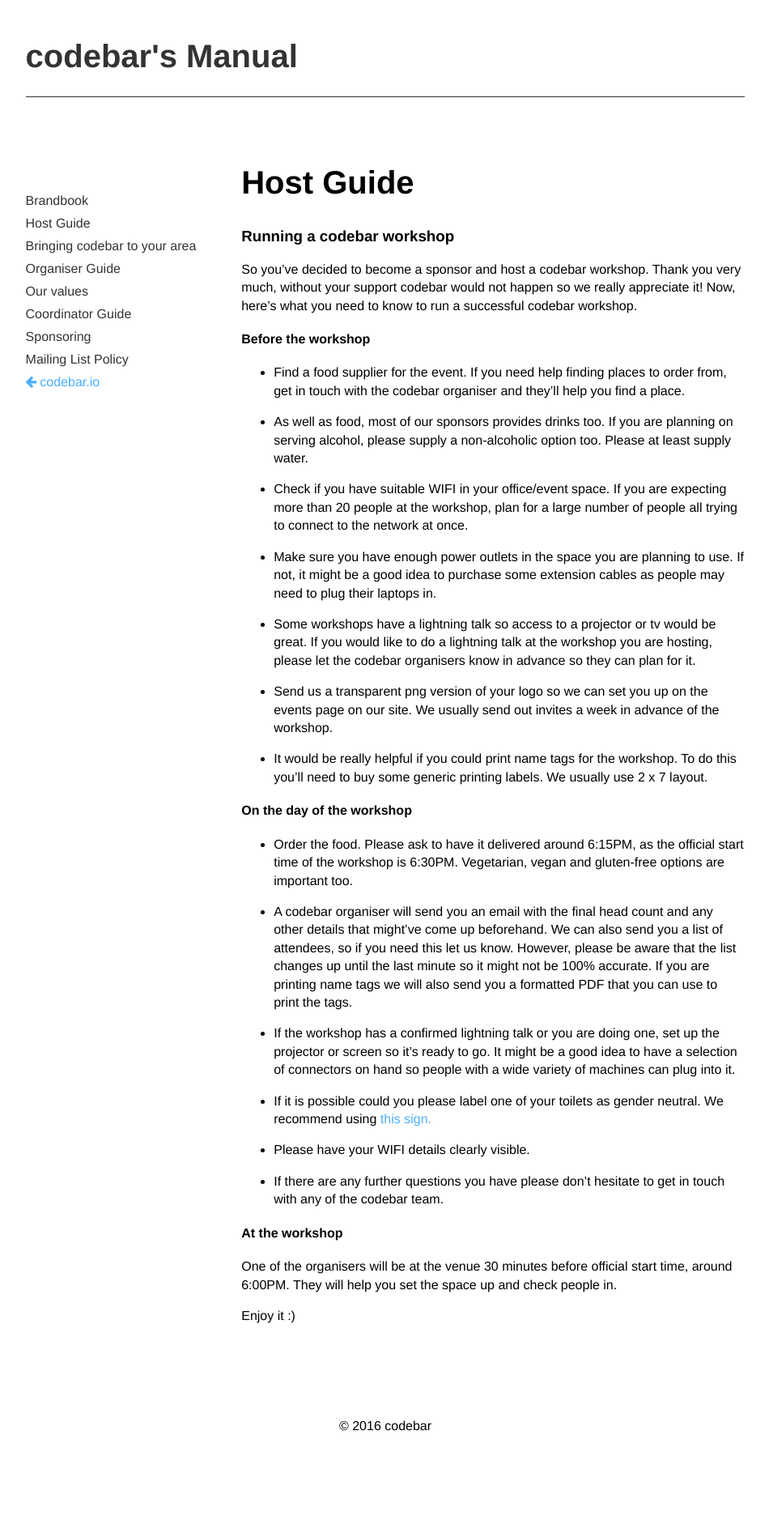
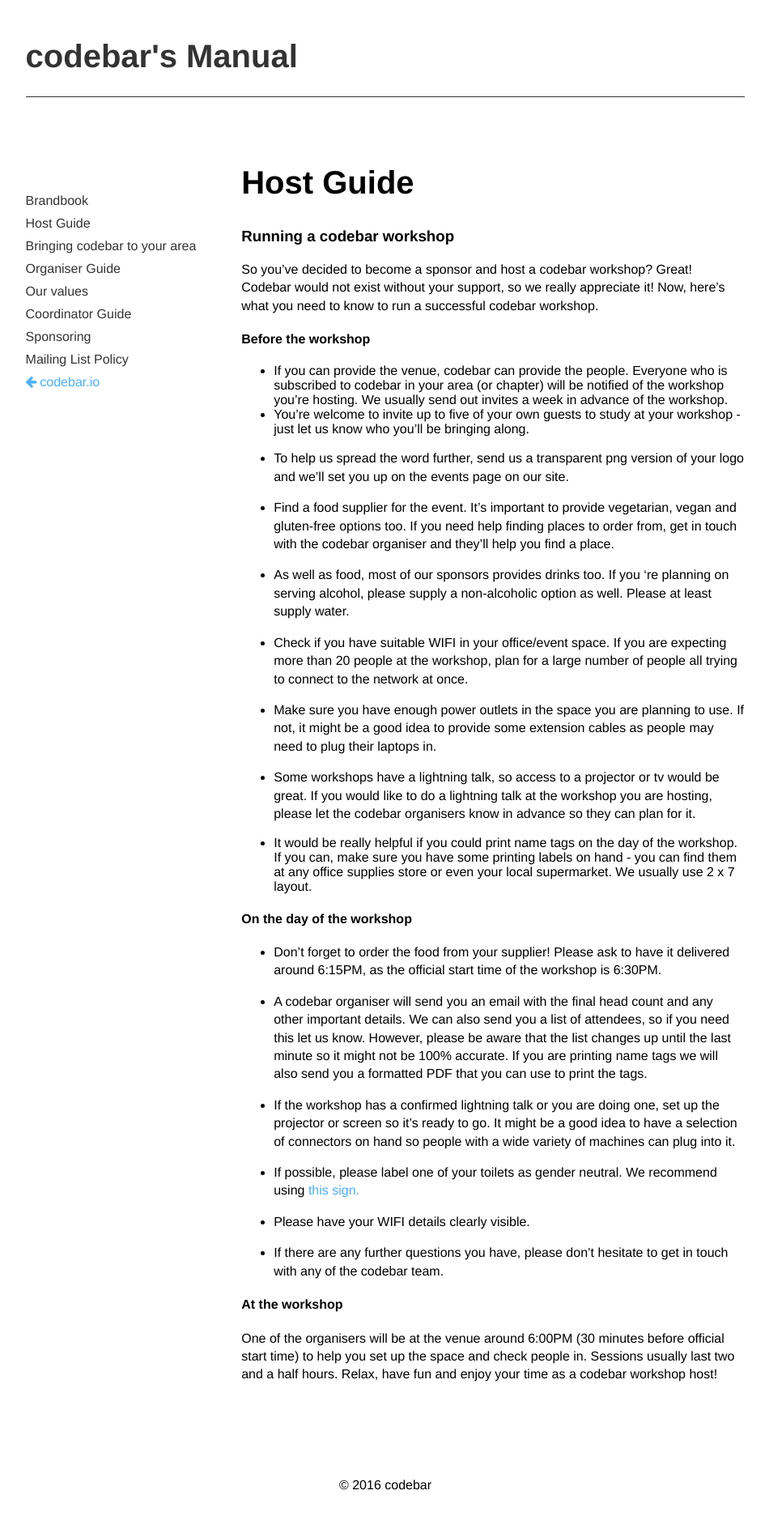
Before and after one commit to codebar/manual, a Jekyll site: the page built from _posts/2015-03-26-host-guide.md, in a window 1280 px wide. Shown: the whole page at 81% size, without its empty margins (164-1114 px from the left). Built offline with Jekyll 4.4.1, drawn with Linux system fonts in a browser that asks for light colours; nearby versions of some CDN libraries; before the commit the page ends 1820 px from its top, so only the background shows below that.

Commit message:
Updating host guide with doc from #35

```diff
--- a/_posts/2015-03-26-host-guide.md
+++ b/_posts/2015-03-26-host-guide.md
@@ -5,40 +5,40 @@
 
 ### Running a codebar workshop
 
-So you've decided to become a sponsor and host a codebar workshop. Thank you very much, without your support codebar would not happen so we really appreciate it! Now, here's what you need to know to run a successful codebar workshop.
+So you've decided to become a sponsor and host a codebar workshop? Great! Codebar would not exist without your support, so we really appreciate it! Now, here's what you need to know to run a successful codebar workshop.
 
 #### Before the workshop
 
-- Find a food supplier for the event. If you need help finding places to order from, get in touch with the codebar organiser and they'll help you find a place.
+- If you can provide the venue, codebar can provide the people. Everyone who is subscribed to codebar in your area (or chapter) will be notified of the workshop you’re hosting. We usually send out invites a week in advance of the workshop.
+- You’re welcome to invite up to five of your own guests to study at your workshop - just let us know who you’ll be bringing along.
+- To help us spread the word further, send us a transparent png version of your logo and we’ll set you up on the events page on our site.
 
-- As well as food, most of our sponsors provides drinks too. If you are planning on serving alcohol, please supply a non-alcoholic option too. Please at least supply water.
+- Find a food supplier for the event. It’s important to provide vegetarian, vegan and gluten-free options too. If you need help finding places to order from, get in touch with the codebar organiser and they'll help you find a place.
+
+- As well as food, most of our sponsors provides drinks too. If you ‘re planning on serving alcohol, please supply a non-alcoholic option as well. Please at least supply water.
 
 - Check if you have suitable WIFI in your office/event space. If you are expecting more than 20 people at the workshop, plan for a large number of people all trying to connect to the network at once.
 
-- Make sure you have enough power outlets in the space you are planning to use. If not, it might be a good idea to purchase some extension cables as people may need to plug their laptops in.
+- Make sure you have enough power outlets in the space you are planning to use. If not, it might be a good idea to provide some extension cables as people may need to plug their laptops in.
 
-- Some workshops have a lightning talk so access to a projector or tv would be great. If you would like to do a lightning talk at the workshop you are hosting, please let the codebar organisers know in advance so they can plan for it.
+- Some workshops have a lightning talk, so access to a projector or tv would be great. If you would like to do a lightning talk at the workshop you are hosting, please let the codebar organisers know in advance so they can plan for it.
 
-- Send us a transparent png version of your logo so we can set you up on the events page on our site. We usually send out invites a week in advance of the workshop.
-
-- It would be really helpful if you could print name tags for the workshop. To do this you'll need to buy some generic printing labels. We usually use 2 x 7 layout.
+- It would be really helpful if you could print name tags on the day of the workshop. If you can, make sure you have some printing labels on hand - you can find them at any office supplies store or even your local supermarket. We usually use 2 x 7 layout.
 
 #### On the day of the workshop
 
-- Order the food. Please ask to have it delivered around 6:15PM, as the official start time of the workshop is 6:30PM. Vegetarian, vegan and gluten-free options are important too.
+- Don’t forget to order the food from your supplier! Please ask to have it delivered around 6:15PM, as the official start time of the workshop is 6:30PM.
 
-- A codebar organiser will send you an email with the final head count and any other details that might've come up beforehand. We can also send you a list of attendees, so if you need this let us know. However, please be aware that the list changes up until the last minute so it might not be 100% accurate. If you are printing name tags we will also send you a formatted PDF that you can use to print the tags.
+- A codebar organiser will send you an email with the final head count and any other important details. We can also send you a list of attendees, so if you need this let us know. However, please be aware that the list changes up until the last minute so it might not be 100% accurate. If you are printing name tags we will also send you a formatted PDF that you can use to print the tags.
 
 - If the workshop has a confirmed lightning talk or you are doing one, set up the projector or screen so it's ready to go. It might be a good idea to have a selection of connectors on hand so people with a wide variety of machines can plug into it.
 
-- If it is possible could you please label one of your toilets as gender neutral. We recommend using [this sign.](http://www.uua.org/sites/live-new.uua.org/files/documents/lgbtq/gender_neutral_bathroom_11x17.pdf)
+- If possible, please label one of your toilets as gender neutral. We recommend using [this sign.](http://www.uua.org/sites/live-new.uua.org/files/documents/lgbtq/gender_neutral_bathroom_11x17.pdf)
 
 - Please have your WIFI details clearly visible.
 
-- If there are any further questions you have please don't hesitate to get in touch with any of the codebar team.
+- If there are any further questions you have, please don't hesitate to get in touch with any of the codebar team.
 
 #### At the workshop
 
-One of the organisers will be at the venue 30 minutes before official start time, around 6:00PM. They will help you set the space up and check people in.
-
-Enjoy it :)
+One of the organisers will be at the venue around 6:00PM (30 minutes before official start time) to help you set up the space and check people in. Sessions usually last two and a half hours. Relax, have fun and enjoy your time as a codebar workshop host!
```
